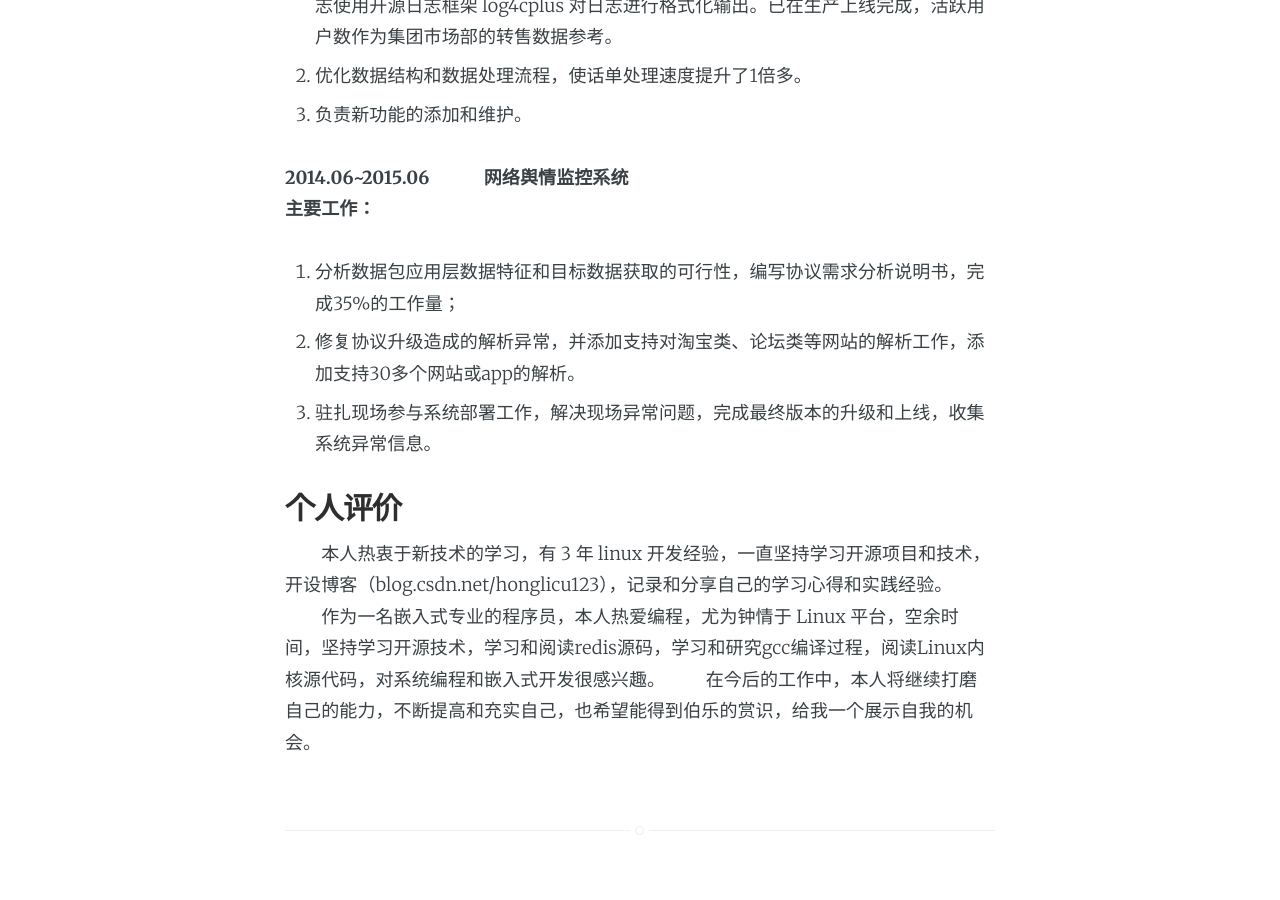
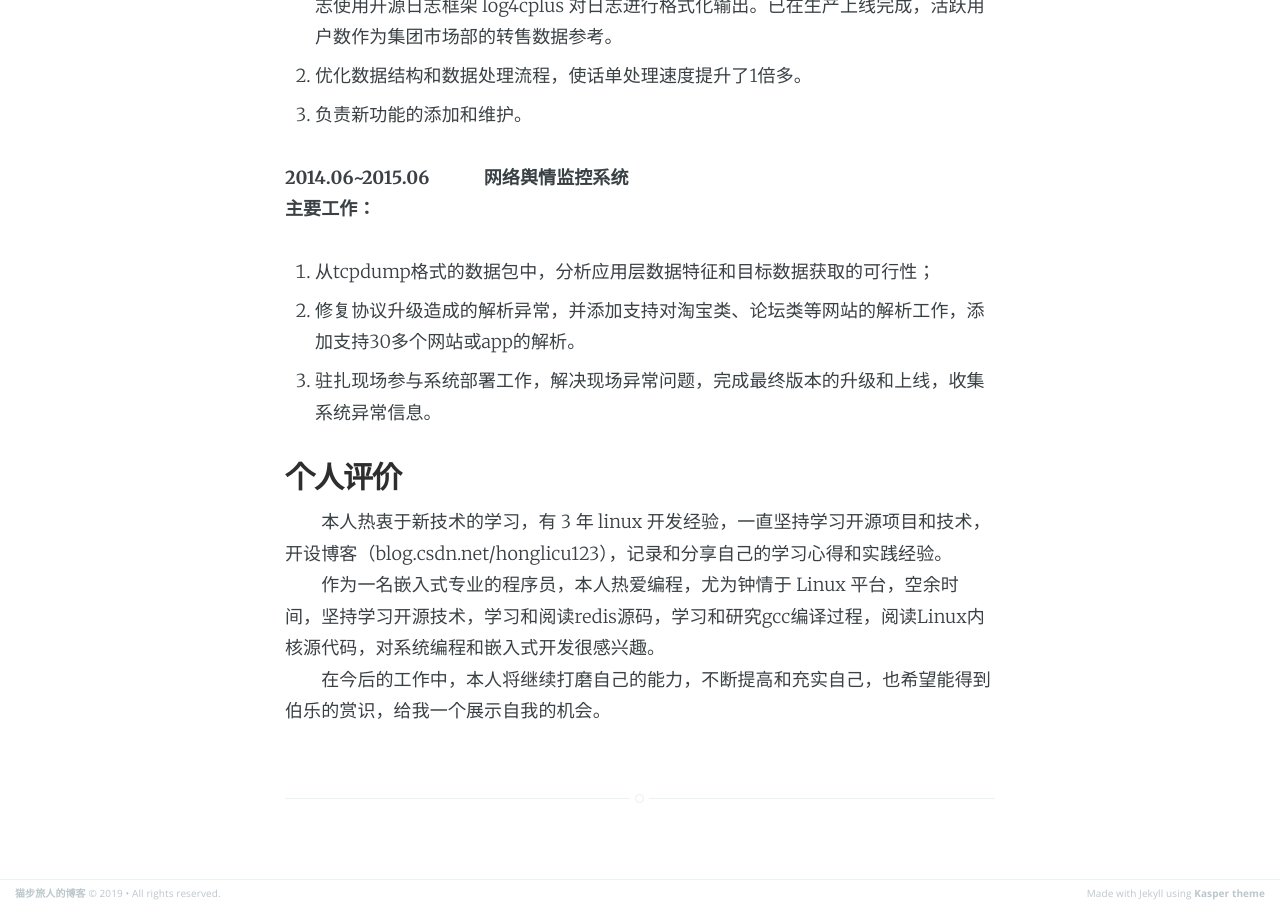
Before and after one commit to small-cat/small-cat.github.io, a Jekyll site: the page built from about.md, in a window 1280 px wide and 900 px high, scrolled down 2420 px. Built offline with Jekyll 4.4.1, drawn with Linux system fonts in a browser that asks for light colours; comment, search, counter and statistics services are not loaded; some of the changed text lies outside the part shown.

Commit message:
about.md

```diff
--- a/about.md
+++ b/about.md
@@ -16,10 +16,10 @@
 2014.06 ~ 2015.06　　　北京锐安科技有限公司
 
 ## 能力专长
-1. 熟练使用 linux 系统，python，掌握 c，shell。 <br>
+1. 熟练使用 linux 系统，掌握 c，shell。 <br>
 2. vim 编写代码，使用 gcc/gdb 编译调试，makefile 构建。 <br>
-3. 熟悉 scrapy 框架爬取网页结构化数据。 <br>
-4. 熟悉 mysql 数据库操作，熟悉 redis 操作及 redis 源码。
+3. 了解python, 熟悉 scrapy 框架爬取网页结构化数据。 <br>
+4. 熟悉 mysql 数据库，熟悉 redis 。
 5. 了解 linux 内核源码，了解内核编译和调试，了解运行库的原理。
 
 ## 项目经验
@@ -64,11 +64,11 @@
 
 **2014.06~2015.06　　　网络舆情监控系统**　<br>**主要工作：** <br>
 
-1. 分析数据包应用层数据特征和目标数据获取的可行性，编写协议需求分析说明书，完成35%的工作量；
+1. 从tcpdump格式的数据包中，分析应用层数据特征和目标数据获取的可行性；
 2. 修复协议升级造成的解析异常，并添加支持对淘宝类、论坛类等网站的解析工作，添加支持30多个网站或app的解析。
 3. 驻扎现场参与系统部署工作，解决现场异常问题，完成最终版本的升级和上线，收集系统异常信息。
 
 ## 个人评价
 　　本人热衷于新技术的学习，有 3 年 linux 开发经验，一直坚持学习开源项目和技术，开设博客（blog.csdn.net/honglicu123），记录和分享自己的学习心得和实践经验。
-　　作为一名嵌入式专业的程序员，本人热爱编程，尤为钟情于 Linux 平台，空余时间，坚持学习开源技术，学习和阅读redis源码，学习和研究gcc编译过程，阅读Linux内核源代码，对系统编程和嵌入式开发很感兴趣。
+　　作为一名嵌入式专业的程序员，本人热爱编程，尤为钟情于 Linux 平台，空余时间，坚持学习开源技术，学习和阅读redis源码，学习和研究gcc编译过程，阅读Linux内核源代码，对系统编程和嵌入式开发很感兴趣。<br>
 　　在今后的工作中，本人将继续打磨自己的能力，不断提高和充实自己，也希望能得到伯乐的赏识，给我一个展示自我的机会。
```
